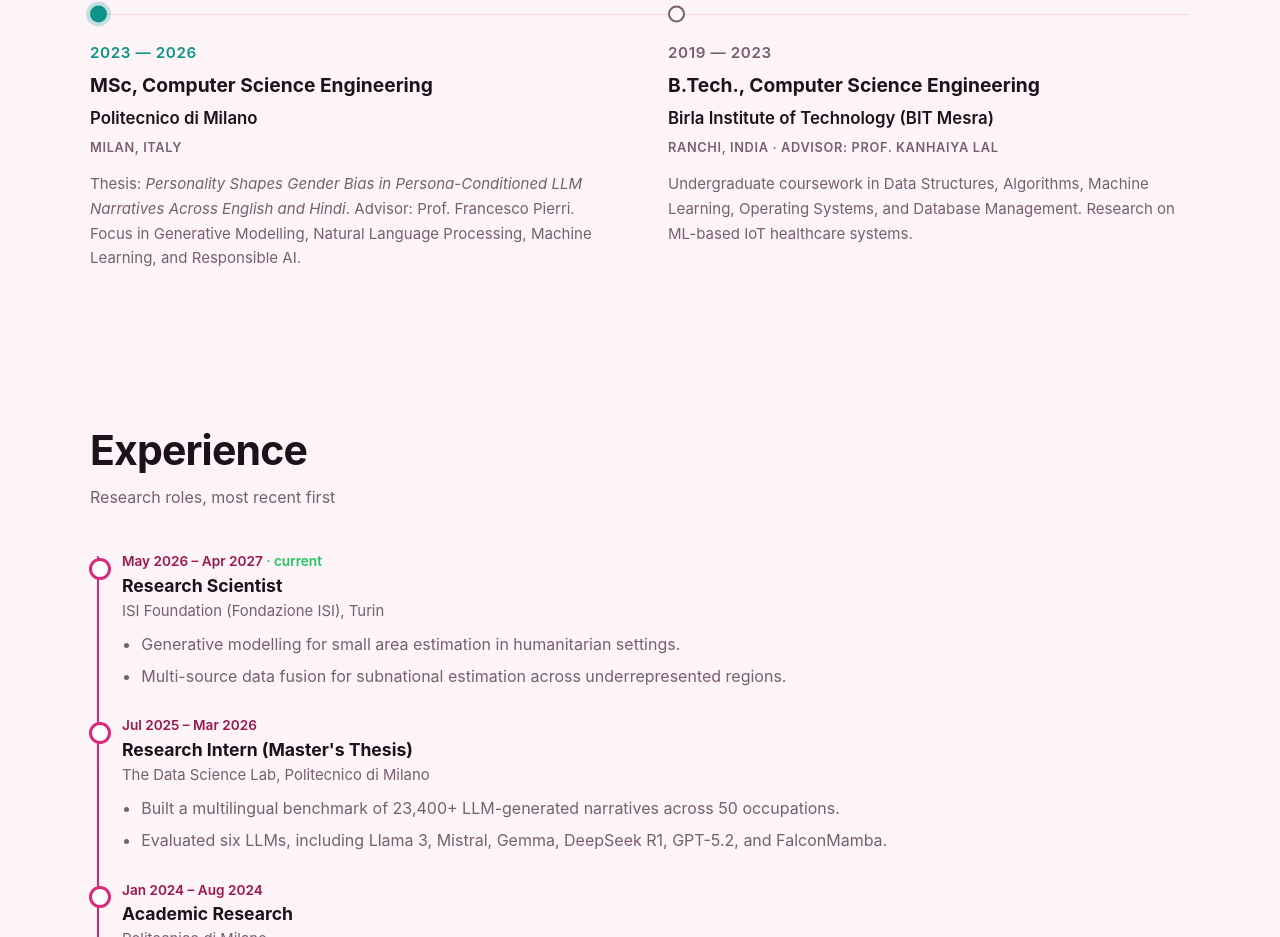
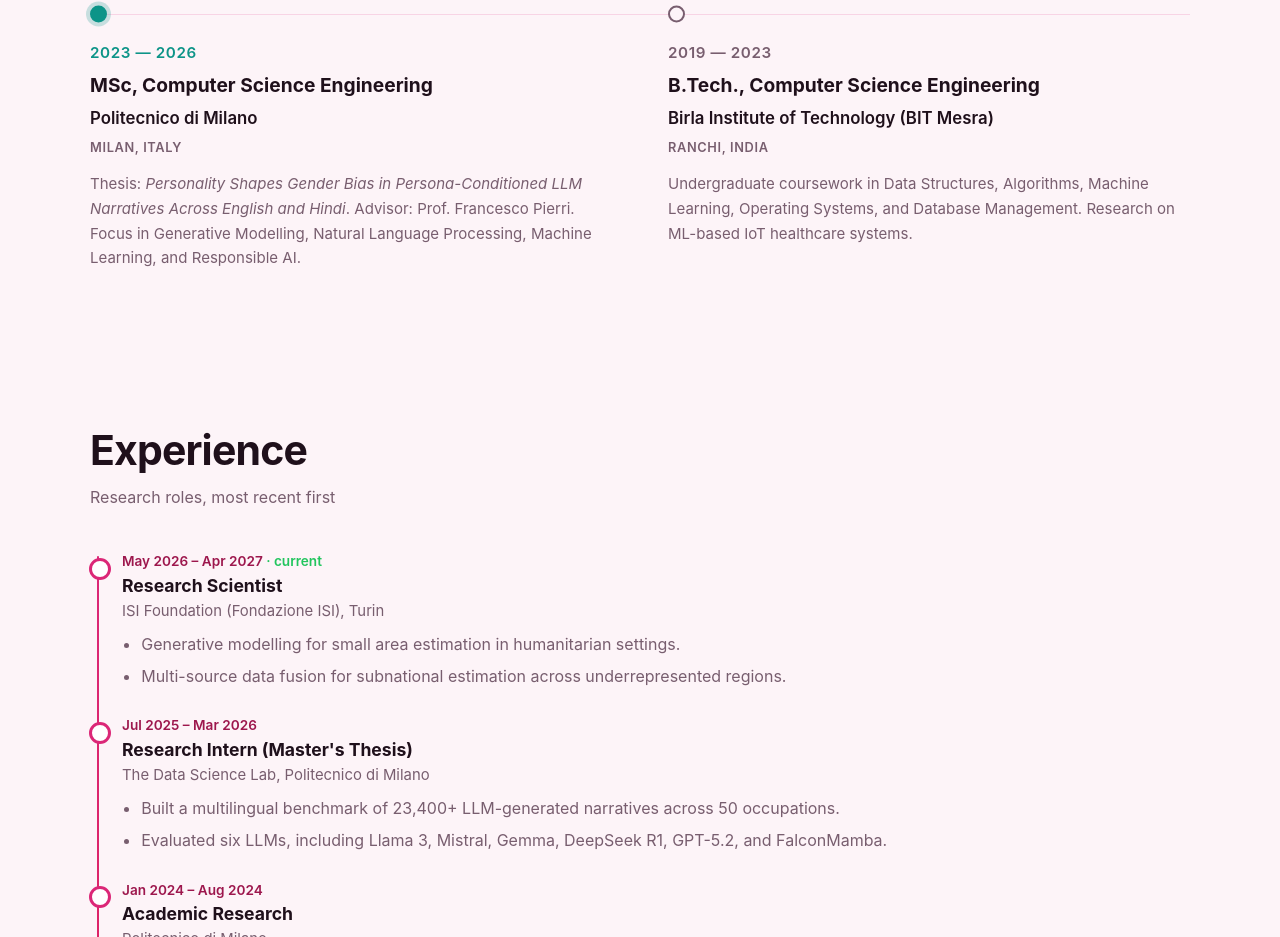
Before and after one commit to ShreyaGautamm/ShreyaGautamm.github.io, a plain HTML site: page index.html in a window 1280 px wide. Shown: the part 3060-3997 px from the top of the page. Drawn offline with Linux system fonts and the light colour scheme.

Commit message:
Update BTech education details

```diff
--- a/index.html
+++ b/index.html
@@ -1914,7 +1914,7 @@
           <div class="edu-years">2019 — 2023</div>
           <h3 class="edu-degree">B.Tech., Computer Science Engineering</h3>
           <div class="edu-school">Birla Institute of Technology (BIT Mesra)</div>
-          <div class="edu-meta">Ranchi, India · Advisor: Prof. Kanhaiya Lal</div>
+          <div class="edu-meta">Ranchi, India</div>
           <p class="edu-desc">
             Undergraduate coursework in Data Structures, Algorithms, Machine Learning, Operating Systems, and Database
             Management. Research on ML-based IoT healthcare systems.
```
